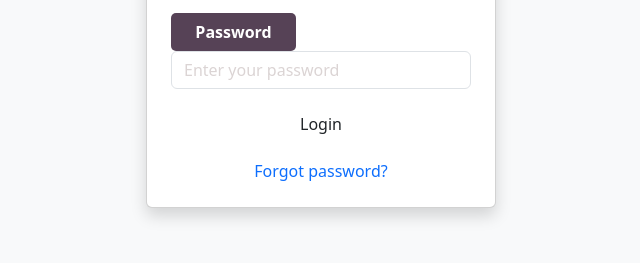
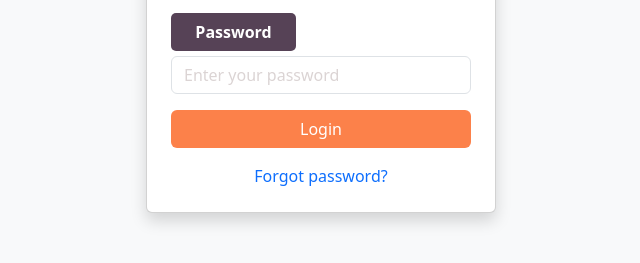
Before and after one commit to DavidS2025x/TestEndNote, a website: page Public/login.html in a window 1280 px wide. Shown: the part 377-640 px from the top of the page, without its empty margins (319-959 px from the left). Drawn offline with nearby package versions, Linux system fonts and the light colour scheme.

Commit message:
Update Stil.css

```diff
--- a/Public/css/Stil.css
+++ b/Public/css/Stil.css
@@ -109,6 +109,7 @@ label{
     margin: 0 !important;
     background-color: #564256;
     margin-right: 10px !important;
+    margin-bottom: 5px !important;
     color: white !important;
     font-weight: bold !important;
     border-radius: 5px;
@@ -151,3 +152,8 @@ hr{
 input::placeholder{
     color: #dbd4d4 !important;
 }
+
+#login{
+    background-color: #FC814A;
+    color: white;
+}
```
